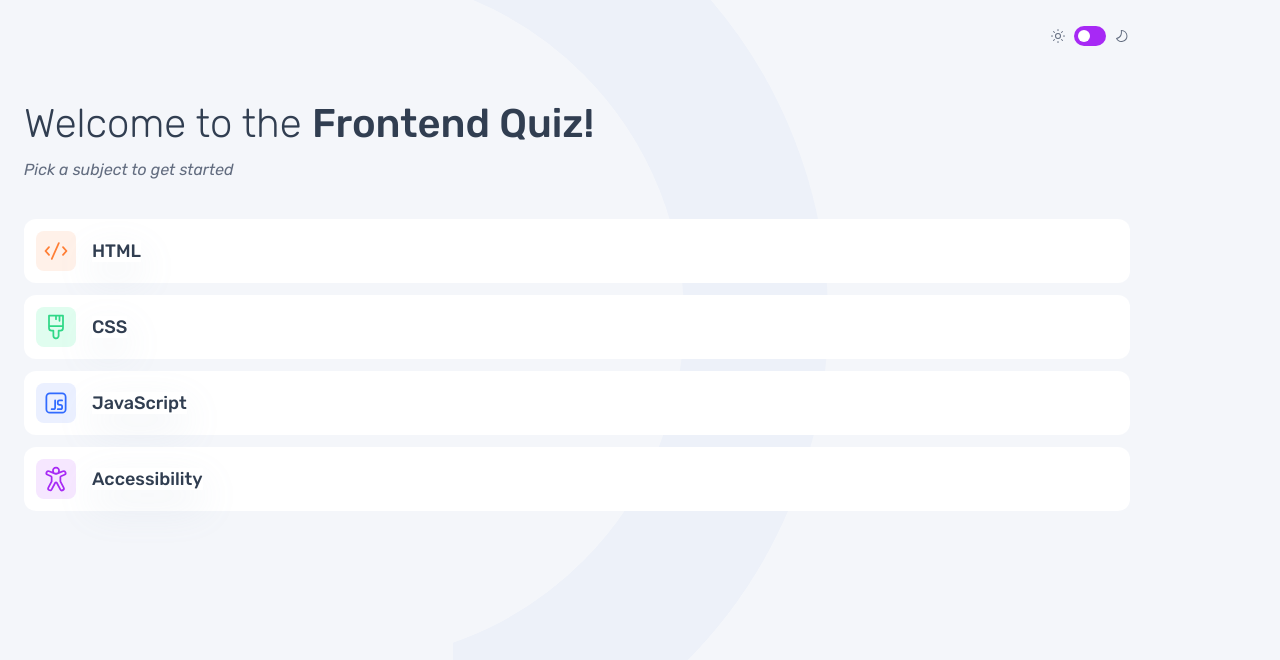
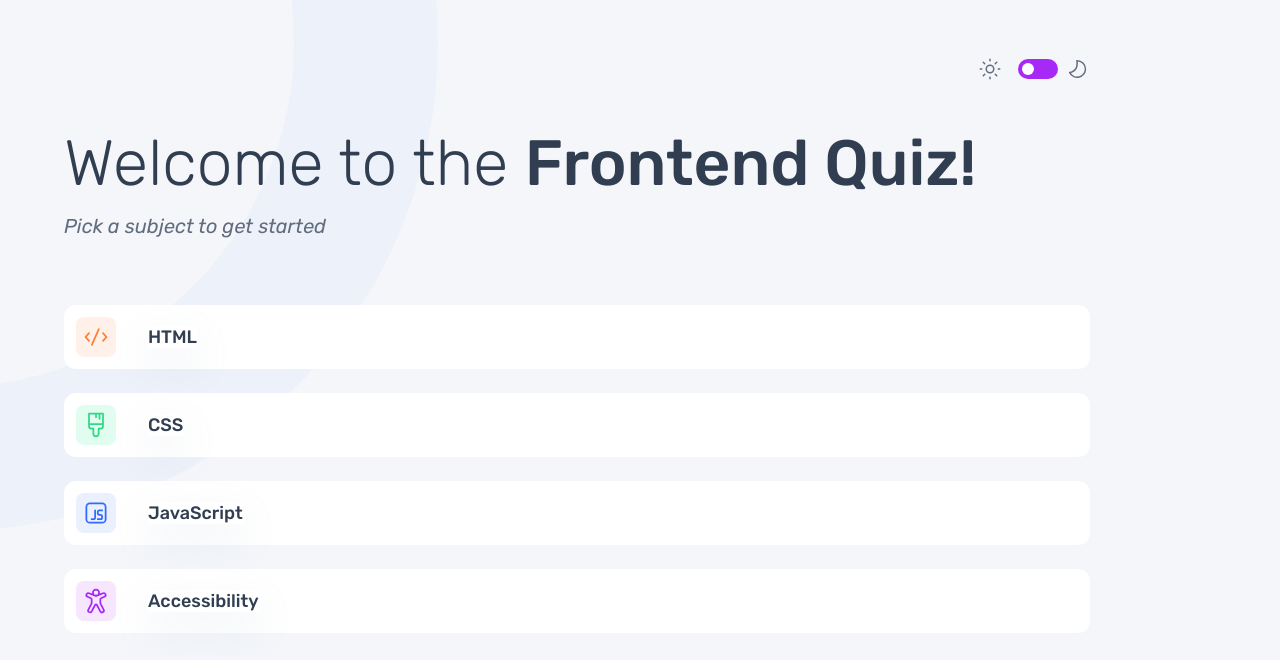
Before and after one commit to SabaMarghania1/react-quiz-app, a React (Vite) app: page / in a window 1280 px wide. Shown: the top 660 px of the page. Built offline with nearby package versions, Linux system fonts and the light colour scheme.

Commit message:
finish tablet

```diff
--- a/src/index.css
+++ b/src/index.css
@@ -13,6 +13,7 @@
   --text-main: #313e51;
   --text-secondary: #626c7f;
   --bg-image-s: url('./assets/pattern-background-mobile-light.svg');
+  --bg-image-m: url('./assets/pattern-background-tablet-light.svg');
 
   --sun: url('./assets/icon-sun-dark.svg');
   --moon: url('./assets/icon-moon-dark.svg');
@@ -30,6 +31,7 @@
   --text-secondary: #abc1e1;
 
   --bg-image-s: url('./assets/pattern-background-mobile-dark.svg');
+  --bg-image-m: url('./assets/pattern-background-tablet-dark.svg');
 
   --sun: url('./assets/icon-sun-light.svg');
   --moon: url('./assets/icon-moon-light.svg');
@@ -50,10 +52,11 @@ body {
   width: 100vw;
   background: var(--bg-image-s);
   background-repeat: no-repeat;
-  background-position: center;
-  flex-direction: column;
+  background-size: cover;
+  /* background-position: center; */
+  /* flex-direction: column;
   justify-content: center;
-  align-items: center;
+  align-items: center; */
 }
 
 .app {
@@ -173,6 +176,7 @@ header {
 
 .question-info {
   margin-bottom: 40px;
+  width: 100%;
 }
 
 .question-number {
@@ -323,8 +327,101 @@ header {
 }
 
 .maxscore {
-  font-size: 14px;
+  font-size: 18px;
   font-weight: 400;
   color: var(--text-secondary);
   text-align: center;
 }
+
+/* Responsives */
+@media (min-width: 768px) {
+  #root {
+    background-image: var(--bg-image-m);
+    background-size: auto;
+  }
+
+  .header-alone,
+  header.header {
+    padding-top: 57px;
+    margin-bottom: 50px;
+  }
+
+  .app {
+    padding: 0 64px;
+  }
+
+  .starting-screen-info {
+    margin-bottom: 64px;
+  }
+
+  .starting-screen-info h1 {
+    font-size: 64px;
+    margin-bottom: 16px;
+  }
+
+  .starting-screen-info p {
+    font-family: Rubik;
+    font-size: 20px;
+    font-style: italic;
+    font-weight: 400;
+    line-height: 150%;
+  }
+
+  .subjects__container {
+    gap: 24px;
+  }
+
+  .left {
+    gap: 32px;
+  }
+
+  .subject-title {
+    font-size: 28px;
+  }
+
+  .question-number {
+    font-size: 20px;
+    margin: 0 0 27px;
+  }
+
+  .question-title {
+    font-size: 36px;
+    margin-bottom: 40px;
+  }
+  .question-info {
+    margin-bottom: 64px;
+  }
+
+  .options {
+    gap: 24px;
+    margin-bottom: 32px;
+  }
+
+  .button {
+    font-size: 28px;
+    font-weight: 500;
+  }
+
+  .endGame h1 {
+    display: flex;
+    flex-direction: column;
+    font-size: 66px;
+  }
+
+  .score {
+    font-size: 144px;
+  }
+
+  .maxscore {
+    font-size: 24px;
+  }
+  .sun,
+  .moon {
+    width: 24px;
+    height: 24px;
+  }
+
+  .right {
+    gap: 16px;
+  }
+}
--- a/src/slider.css
+++ b/src/slider.css
@@ -64,7 +64,7 @@ progress {
   height: 16px;
   padding: 5px;
   border-radius: 5px;
-  background-color: #f3f3f3;
+  background-color: var(--bg-container);
   border: none;
 }
 
@@ -72,7 +72,7 @@ progress {
 progress::-webkit-progress-bar {
   background-color: var(--bg-container);
   border-radius: 5px;
-  height: 100%;
+  height: 8px;
   border: none;
 }
 
@@ -88,3 +88,19 @@ progress::-moz-progress-bar {
   border-radius: 5px;
   height: 8px;
 }
+
+@media (min-width: 768px) {
+  progress {
+    height: 8px;
+  }
+
+  .slider {
+    width: 40px;
+  }
+
+  input:checked + .slider:before {
+    -webkit-transform: translateX(19px);
+    -ms-transform: translateX(19px);
+    transform: translateX(19px);
+  }
+}
```
